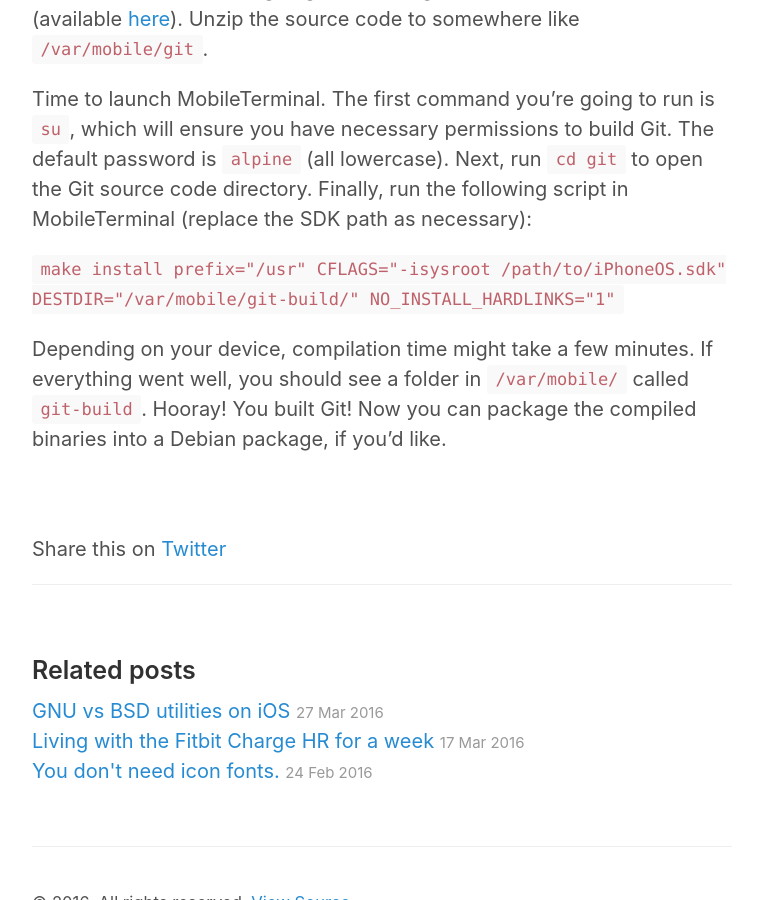
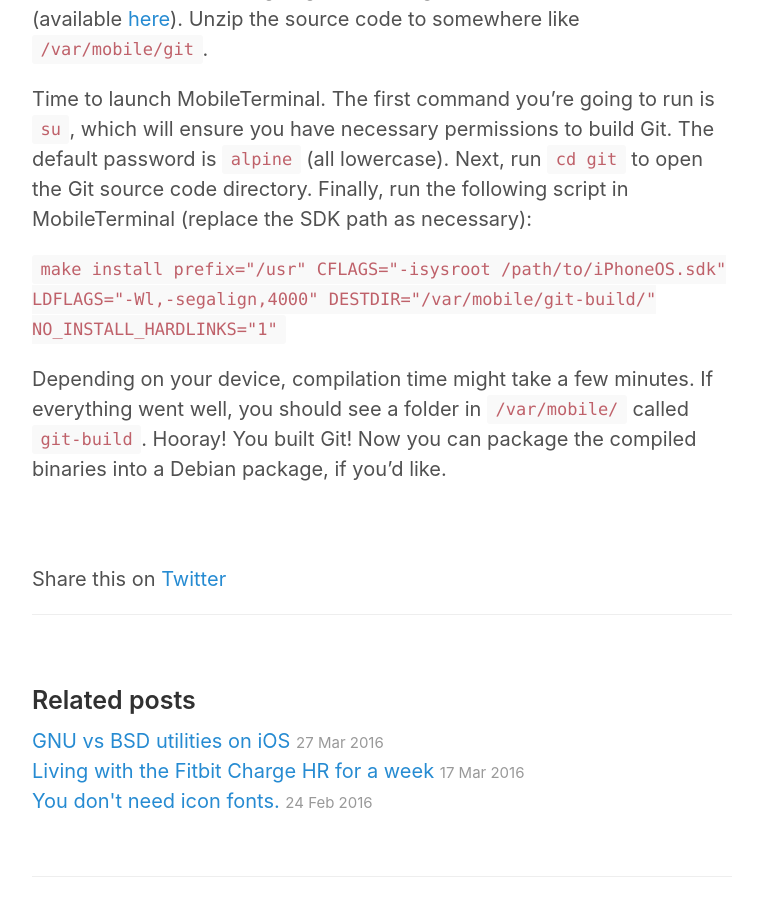
Before and after one commit to citrusui/bbq-quest, a Jekyll site: the page built from _posts/2016-04-30-compiling-git-on-ios.md, in a window 1280 px wide and 900 px high, scrolled down 2344 px. Shown: the whole window, without its empty margins (258-1021 px from the left). Built offline with Jekyll 4.4.1, drawn with Linux system fonts in a browser that asks for light colours.

Commit message:
Add LDFLAGS for building on 64-bit with iOS 9+

````diff
--- a/_posts/2016-04-30-compiling-git-on-ios.md
+++ b/_posts/2016-04-30-compiling-git-on-ios.md
@@ -50,6 +50,6 @@
 
 Time to launch MobileTerminal. The first command you're going to run is `su`, which will ensure you have necessary permissions to build Git. The default password is `alpine` (all lowercase). Next, run `cd git` to open the Git source code directory. Finally, run the following script in MobileTerminal (replace the SDK path as necessary):
 
-```make install prefix="/usr" CFLAGS="-isysroot /path/to/iPhoneOS.sdk" DESTDIR="/var/mobile/git-build/" NO_INSTALL_HARDLINKS="1"```
+```make install prefix="/usr" CFLAGS="-isysroot /path/to/iPhoneOS.sdk" LDFLAGS="-Wl,-segalign,4000" DESTDIR="/var/mobile/git-build/" NO_INSTALL_HARDLINKS="1"```
 
 Depending on your device, compilation time might take a few minutes. If everything went well, you should see a folder in `/var/mobile/` called `git-build`. Hooray! You built Git! Now you can package the compiled binaries into a Debian package, if you'd like.
````
